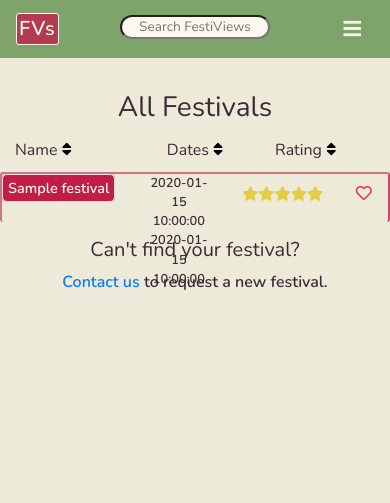
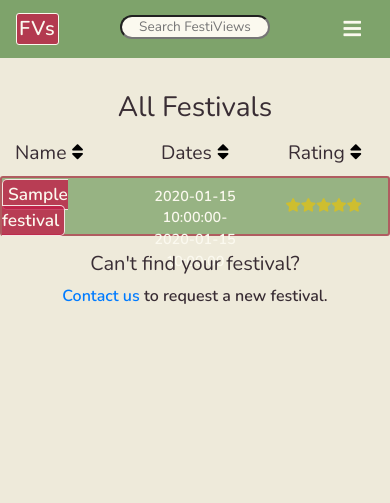
Before and after one commit to franciskershaw/festiviews, a Flask app: page /browse in a window 390 px wide. Shown: the top 503 px of the page. Run offline with Flask 2, Linux system fonts and the light colour scheme; the visitor is signed in with stand-in values (Sample User, id 1); a database or web service that is not in the repository returns one stand-in record (values such as "Sample title"); some libraries are stand-ins or nearby versions.

Commit message:
add media queries for browse.html content

```diff
--- a/static/css/style.css
+++ b/static/css/style.css
@@ -264,36 +264,50 @@ span.year, span.rating, span.location, span.nightlife, span.lineup, span.campsit
 }
 
 /* Browse all */
-
+.favourites {
+    max-width: 1158px;
+}
 .browse-heading {
     font-size: 100%;
 }
 
 .add-fest-btn {
-    background-color: #c11e47;
+    background-color: #c11e47c9;
     color: #fbf9ef;
     font-size: 100%;
     border-radius: 5px;
     border: solid 1px #faf9f2e5;
     padding: 3px 5px 3px 5px;
+    max-width: 30px;
 }
 
 .browse-row {
-    border-top: 2px solid #c11e4796;
-    border-left: 2px solid #c11e4796;
-    border-right: 2px solid #c11e47c9;
     border-radius: 3px;
-    background-color: #eeeada;
+    background-color: rgba(114, 156, 95, 0.7);
     height: 50px;
+    border: 2px solid #c11e4796;
+    color: #fbf9ef;
+    margin-bottom: 5px;
 }
 
 .browse-fest-name {
     font-size: 90%;
     margin-top: 4px;
+    padding-right: 0;
+    padding-left: 0;
 }
 
 .browse-dates {
     font-size: 80%;
+    padding-top: 5px;
+}
+
+.stars {
+    padding-top: 10px;
+}
+
+.fest-location {
+    padding-top: 10px;
 }
 
 button.browse-icon {
@@ -302,15 +316,47 @@ button.browse-icon {
 }
 
 i.fas.fa-star {
-    font-size: 90%;
+    font-size: 70%;
     color: rgba(224, 194, 20, 0.753);
 }
 
 i.far.fa-heart {
-    color: rgb(236, 45, 93);
+    color: #fbf9ef;
 }
 
 /* Media queries */
+
+@media screen and (min-width: 375px) {
+    .add-fest-btn {
+        font-size: 120%;
+    }
+    .browse-dates {
+        font-size: 90%;
+        padding-top: 8px;
+    }
+    .stars {
+        padding-top: 15px;
+    }
+    .browse-heading {
+        font-size: 121%;
+    }
+    .browse-row {
+        height: 60px;
+    }
+    i.fas.fa-star {
+        font-size: 85%;
+    }
+}
+
+@media screen and (min-width: 475px) {
+    .browse-dates {
+        padding-top: 18px;
+    }
+    .browse-fest-name {
+        padding-left: 10px;
+        padding-top: 5px;
+    }
+}
 
 @media screen and (max-width: 767px) {
     #brand {
--- a/templates/browse.html
+++ b/templates/browse.html
@@ -1,7 +1,7 @@
 {% extends "base.html" %}
 {% block content %}
 
-<section class="container favourites page-container text-start">
+<section class="container-fluid favourites page-container text-start">
     <div class="row pb-2">
         <div class="col-2"></div>
         <div class="col-8">
@@ -20,34 +20,28 @@
         <div class="col-4 text-center">
             <h4 class="browse-heading">Dates <button class="browse-icon"><i class="fas fa-sort"></i></button></h4>
         </div>
-        <div class="col-4 text-start">
+        <div class="col-4 text-center">
             <h4 class="browse-heading">Rating <button class="browse-icon"><i class="fas fa-sort"></i></button></h4>
         </div>
     </div>
     <section class="festivals-list mb-3">
     {% for festival in festivals %}
     <div class="row browse-row">
-        <div class="col-4 pr-0 pl-0 browse-fest-name">
+        <div class="col-4 browse-fest-name">
             <a class="add-fest-btn" href="{{ url_for('view_festival', url=festival.url) }}">{{ festival.name }}</a>
+            <p class="d-none d-md-block fest-location">{{ festival.location }}</p>
         </div>
-        <div class="col-3">
+        <div class="col-4">
             <div class="row text-center browse-dates">
-                <div class="col-12 col-sm-6">
-                    {{ festival.start_date }}
-                </div>
-                <div class="col-12 col-sm-6">
-                    {{ festival.end_date }}
+                <div class="col-12">
+                    <span>{{ festival.start_date }}<span class="dash">-</span>{{ festival.end_date }}</span>
                 </div>
             </div>
         </div>
-        <div class="col-4 pl-8 pr-0 pt-2">
+        <div class="col-4 text-center stars">
             <i class="fas fa-star"></i><i class="fas fa-star"></i><i class="fas fa-star"></i><i class="fas fa-star"></i><i class="fas fa-star"></i>
         </div>
-        <div class="col-1 p-0 pt-2">
-            {% if session.user %}
-            <button class="browse-icon"><i class="far fa-heart"></i></button>
-            {% endif %}
-        </div>
+
     </div>
     {% endfor %}
     </section>
```
Also changed, not shown: other parts of static/css/style.css (+38 -0 lines).
